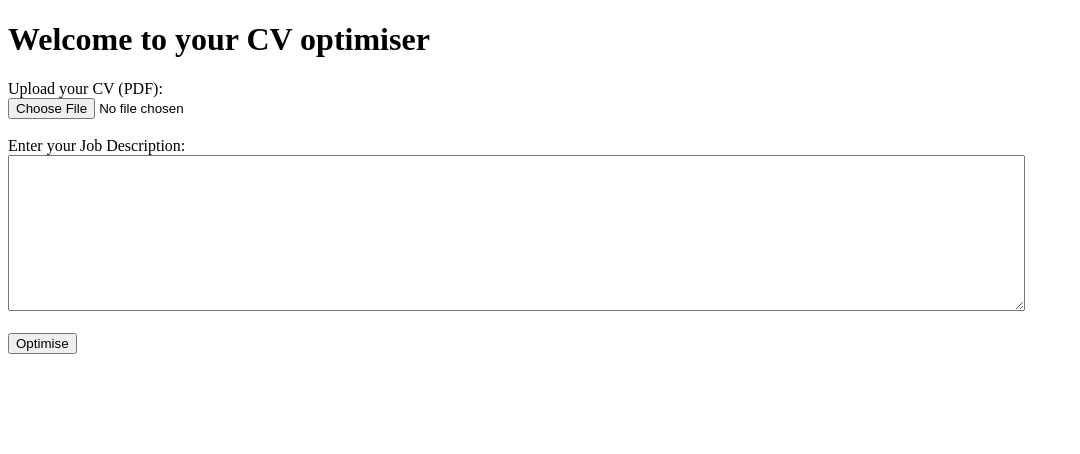
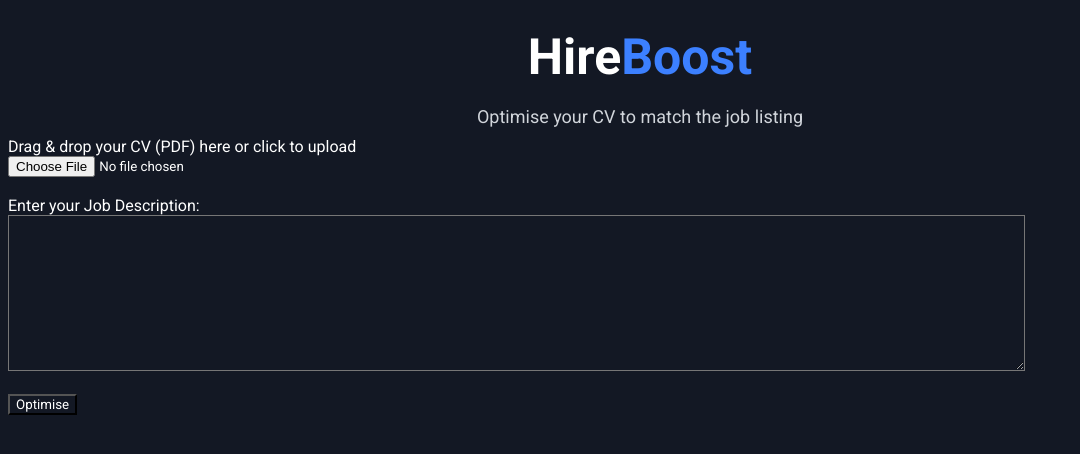
Before and after one commit to ananyachennadi/hire-boost, a Flask app: page / in a window 1280 px wide. Shown: the top 454 px of the page, without its empty margins (0-1080 px from the left). Run offline with Flask 3, Linux system fonts and the light colour scheme.

Commit message:
added styling to the header

```diff
--- a/main.py
+++ b/main.py
@@ -12,8 +12,8 @@ def optimise():
     cv_file = request.files.get('cv_file')
     file_bytes = cv_file.read()
     job_desc = request.form.get('job_desc')
-    result = optimise_cv(file_bytes, job_desc)
-    return render_template("index.html", result=result)
+    result = optimise_cv(job_desc, file_bytes)
+    return render_template('index.html', result=result)
 
 if __name__ == "__main__":
     app.run(debug=True)
--- /dev/null
+++ b/static/style.css
@@ -0,0 +1,35 @@
+* {
+  background-color: #131824;
+  color: #ffffff;
+  font-family:roboto;
+}
+
+.header {
+  display: flex;
+  justify-content: center;
+  align-items: center;
+  padding: 20px 0 10px 0;
+}
+
+.header-left,
+.header-right {
+  display: flex;
+  align-items: center;
+}
+
+.title2{
+  color: #3c80ff;
+}
+
+h1{
+  font-size:50px;
+  margin: 0px;
+}
+
+.tagline{
+  text-align: center;
+  margin: 10px auto;
+  font-size: 18px;
+  font-weight: 400;
+  color: #d1d5db;
+}
--- a/templates/index.html
+++ b/templates/index.html
@@ -1,11 +1,27 @@
 <!DOCTYPE html>
 <html>
+    <head>
+    <meta charset="UTF-8">
+    <title>HireBoost</title>
+    <link rel="preconnect" href="https://fonts.googleapis.com">
+    <link rel="preconnect" href="https://fonts.gstatic.com" crossorigin>
+    <link href="https://fonts.googleapis.com/css2?family=Montserrat:ital,wght@0,100..900;1,100..900&family=Roboto:ital,wght@0,100..900;1,100..900&display=swap" rel="stylesheet">
+    <link rel="stylesheet" type="text/css" href="{{ url_for('static', filename='style.css') }}">
+    </head>
+
     <body>
-
-<h1>Welcome to your CV optimiser</h1>
+        <div class="header">
+            <div class="header-left">
+                <h1 class>Hire</h1>
+            </div>
+            <div class="header-right">
+                <h1 class = "title2">Boost</h1>
+            </div>
+        </div>
+        <p class="tagline">Optimise your CV to match the job listing</p>
         <form action='/optimise' method='post' enctype="multipart/form-data">
-    <label for="cv_file">Upload your CV (PDF):</label><br>
-    <input type="file" name="cv_file" accept="application/pdf" required><br><br>
+            <label class="file-upload-label" for="cv_file">Drag & drop your CV (PDF) here or click to upload</label><br>
+            <input type="file" name="cv_file" accept="application/pdf" required ><br><br>
 
             <label for="job_desc">Enter your Job Description:</label><br>
             <textarea name="job_desc" style="width:80%; height: 150px;" required></textarea><br><br>
```
Lines whose indentation alone changed are shown as unchanged.
